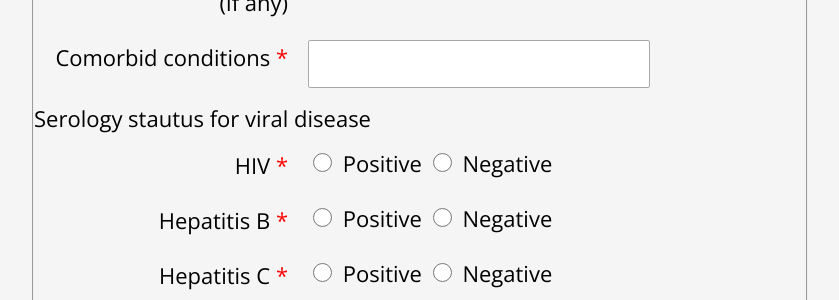
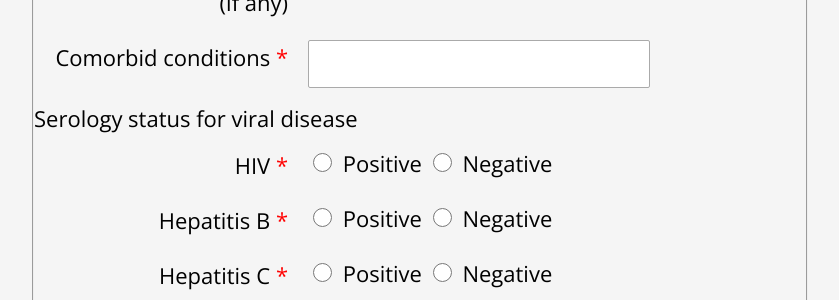
Before and after one commit to siv2r/kidney-exchange, a PHP site: page /pages/reg-form.php in a window 1280 px wide. Shown: the part 2850-3150 px from the top of the page, without its empty margins (220-1059 px from the left). Run offline with PHP 8.4, Linux system fonts and the light colour scheme; the visitor is signed in with stand-in values (Sample User, id 1); data that the repository does not hold is empty.

Commit message:
Solved spelling mistake issue #70

```diff
--- a/pages/reg-form.php
+++ b/pages/reg-form.php
@@ -269,7 +269,7 @@
             </div>
           </div>
 
-          <label id="serology">Serology stautus for viral disease </label>
+          <label id="serology">Serology status for viral disease </label>
 
           <div class='input-field'>
             <div class="label-box">
@@ -710,7 +710,7 @@ if ($_SESSION['userType'] === "Transplant coordinator") {
               </div>
           </div>
 
-          <label id="serology">Serology stautus for viral disease </label>
+          <label id="serology">Serology status for viral disease </label>
 
           <div class='input-field'>
             <div class="label-box">
```
Lines whose indentation alone changed are shown as unchanged.
